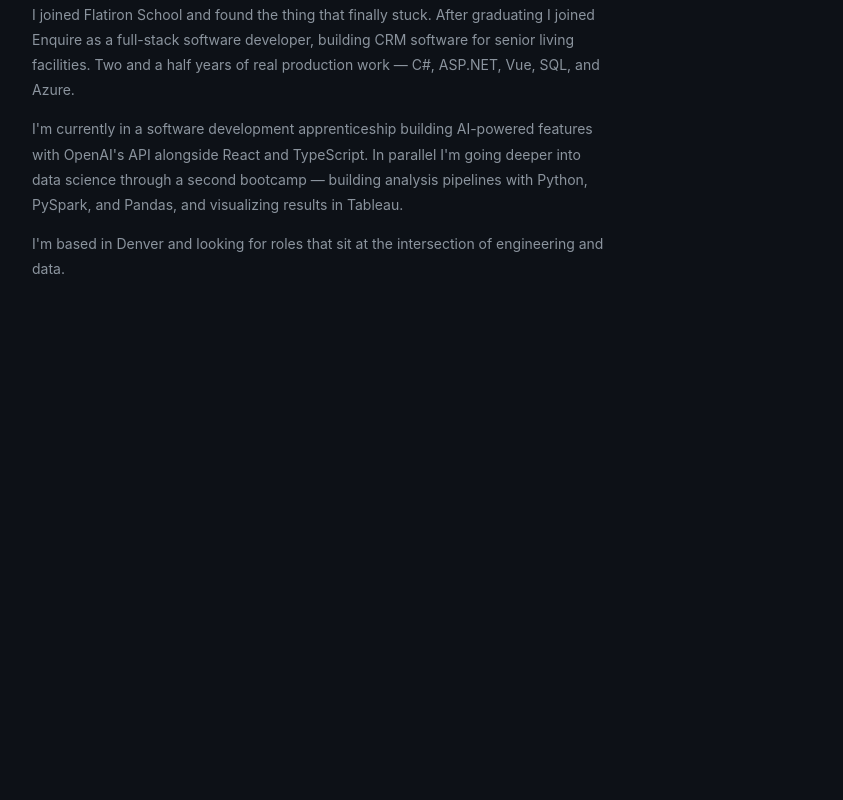
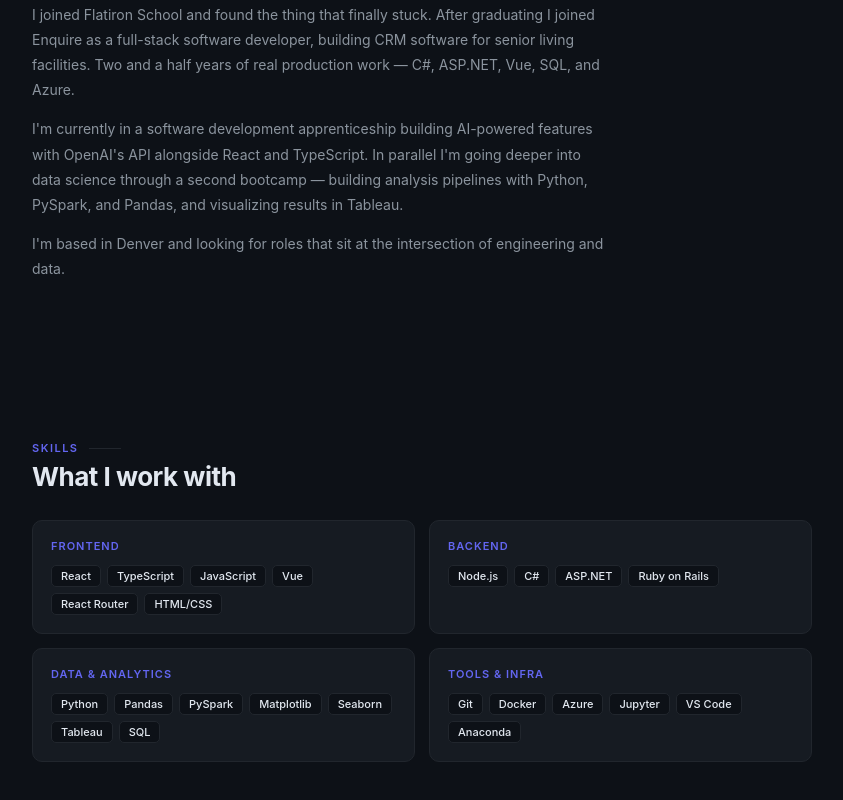
Before and after one commit to rjortega-dev/rj-portfolio, a React (Vite) app: page / in a window 1280 px wide. Shown: the part 888-1688 px from the top of the page, without its empty margins (8-851 px from the left). Before the commit the page ends 1249 px from the top, so only its background shows below. Built offline with nearby package versions, Linux system fonts and the light colour scheme.

Commit message:
feat: add skills component

```diff
--- a/src/App.tsx
+++ b/src/App.tsx
@@ -1,6 +1,7 @@
 import Hero from './components/Hero'
 import Nav from './components/Nav'
 import About from './components/About'
+import Skills from './components/Skills'
 
 export default function App() {
   return (
@@ -8,6 +9,7 @@
       <Nav />
       <Hero />
       <About />
+      <Skills />
     </div>
   )
 }
--- /dev/null
+++ b/src/components/Skills.tsx
@@ -0,0 +1,53 @@
+const SKILLS = {
+  Frontend: ['React', 'TypeScript', 'JavaScript', 'Vue', 'React Router', 'HTML/CSS'],
+  Backend: ['Node.js', 'C#', 'ASP.NET', 'Ruby on Rails'],
+  'Data & Analytics': ['Python', 'Pandas', 'PySpark', 'Matplotlib', 'Seaborn', 'Tableau', 'SQL'],
+  'Tools & Infra': ['Git', 'Docker', 'Azure', 'Jupyter', 'VS Code', 'Anaconda'],
+}
+
+export default function Skills() {
+  return (
+    <section id="skills" style={{ padding: '80px 2.5rem' }}>
+      <div style={{ display: 'flex', alignItems: 'center', gap: '10px', marginBottom: '6px' }}>
+        <span style={{ color: '#6366f1', fontSize: '11px', fontWeight: 600, letterSpacing: '1.5px', textTransform: 'uppercase' }}>
+          Skills
+        </span>
+        <div style={{ width: '32px', height: '1px', background: '#21262d' }} />
+      </div>
+
+      <h2 style={{ fontSize: '26px', fontWeight: 700, color: '#e2e8f0', letterSpacing: '-0.5px', marginBottom: '28px' }}>
+        What I work with
+      </h2>
+
+      <div style={{ display: 'grid', gridTemplateColumns: 'repeat(2, 1fr)', gap: '14px', maxWidth: '780px' }}>
+        {Object.entries(SKILLS).map(([category, items]) => (
+          <div key={category} style={{
+            background: '#161b22',
+            border: '1px solid #21262d',
+            borderRadius: '10px',
+            padding: '18px',
+          }}>
+            <p style={{ fontSize: '11px', color: '#6366f1', fontWeight: 600, letterSpacing: '1px', textTransform: 'uppercase', marginBottom: '12px' }}>
+              {category}
+            </p>
+            <div style={{ display: 'flex', flexWrap: 'wrap', gap: '6px' }}>
+              {items.map(skill => (
+                <span key={skill} style={{
+                  background: '#0d1117',
+                  border: '1px solid #21262d',
+                  color: '#e2e8f0',
+                  fontSize: '11px',
+                  padding: '3px 9px',
+                  borderRadius: '5px',
+                  fontWeight: 500,
+                }}>
+                  {skill}
+                </span>
+              ))}
+            </div>
+          </div>
+        ))}
+      </div>
+    </section>
+  )
+}
```
